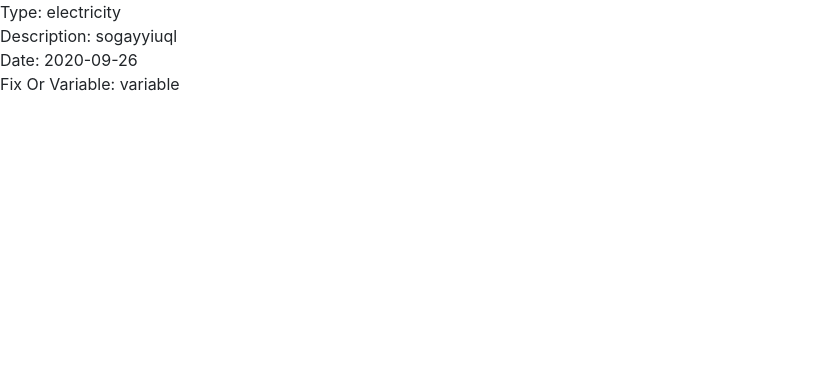
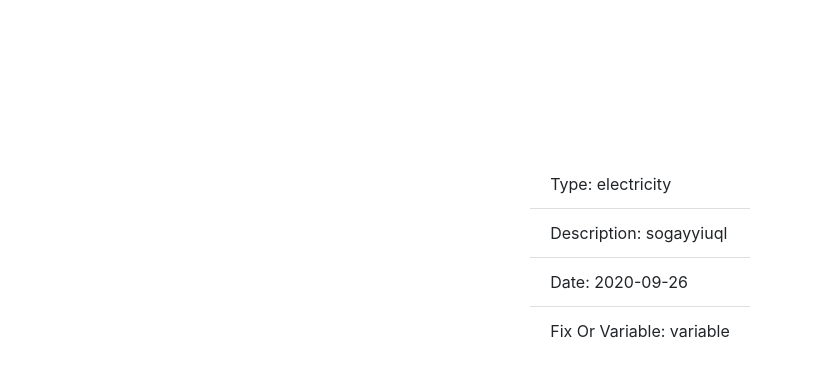
Before and after one commit to 510891328/Billings-Manager, a Rails app: page /billings/4 in a window 1280 px wide. Shown: the top 377 px of the page, without its empty margins (0-813 px from the left). Run offline with Rails 7, Linux system fonts and the light colour scheme; data comes from the database, SQL or seed files in the repository; style sheets or scripts are compiled from the project's sources; some libraries are stand-ins or nearby versions.

Commit message:
MORE CSS

```diff
--- a/app/views/billings/edit.html.erb
+++ b/app/views/billings/edit.html.erb
@@ -2,7 +2,7 @@
   <div class="d-flex justify-content-center login">
     <div class="border">
       <div class="form-header">
-        <h4>Edit Profile</h4>
+        <h4>Edit Billing</h4>
       </div>
       <%= form_for @billing do |f| %>
       <div class="field_with_errors form-group">
--- a/app/views/billings/show.html.erb
+++ b/app/views/billings/show.html.erb
@@ -1,12 +1,10 @@
-<div class="">
-  Type: <%= @billing.type_name %>
+<div class="container-fluid">
+  <div class="d-flex justify-content-center login">
+    <ul class="list-group list-group-flush">
+      <li class="list-group-item">Type: <%= @billing.type_name %></li>
+      <li class="list-group-item">Description: <%= @billing.description %></li>
+      <li class="list-group-item">Date: <%= @billing.date %></li>
+      <li class="list-group-item">Fix Or Variable: <%= @billing.fix_or_var %></li>
+    </ul>
+  </div>
 </div>
-<div class="">
-  Description: <%= @billing.description %>
-</div>
-<div class="">
-  Date: <%= @billing.date %>
-</div>
-<div class="">
-  Fix Or Variable: <%= @billing.fix_or_var %>
-</div>
```
